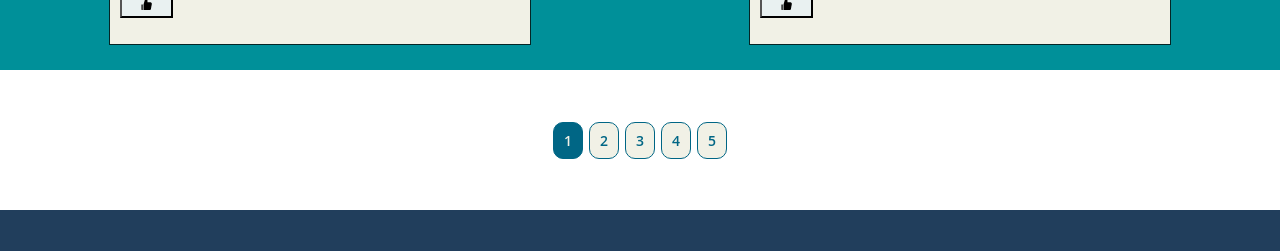
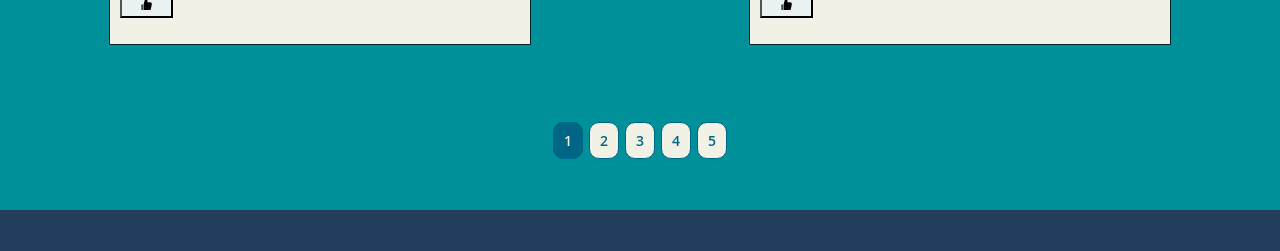
Before and after one commit to dinythomas89/virtual-gallery, a React (Create React App) app: page / in a window 1280 px wide. Shown: the part 1480-1731 px from the top of the page. Built offline with nearby package versions, Linux system fonts and the light colour scheme.

Commit message:
moved the fetch to store

```diff
--- a/src/App.tsx
+++ b/src/App.tsx
@@ -5,6 +5,7 @@ import { GlobalStyle } from "./styles/global.styles";
 import Header from "./components/Header";
 import Footer from "./components/Footer";
 import ImageList from "./pages/ImageList";
+import { Container } from "./styles/app.styles";
 
 const Favourites = lazy(() => import("./pages/Favourites"));
 
@@ -13,12 +14,14 @@ const App = () => {
     <Fragment>
       <GlobalStyle />
       <Header />
+      <Container>
         <Suspense fallback={<h2>Loading...</h2>}>
           <Routes>
             <Route path="/" element={<ImageList />} />
             <Route path="/favourites" element={<Favourites />} />
           </Routes>
         </Suspense>
+      </Container>
       <Footer />
     </Fragment>
   );
--- a/src/pages/ImageList.tsx
+++ b/src/pages/ImageList.tsx
@@ -6,7 +6,7 @@ import { CardContainer } from "../styles/pages.styles";
 
 const GalleryList = () => {
   const data = useImageStore((state) => state.data);
-  const updateData = useImageStore((state) => state.updateData);
+  const fetchData = useImageStore((state) => state.fetchData);
   const ids = useImageStore((state) => state.ids);
   const updateIds = useImageStore((state) => state.updateIds);
   const currentPage = usePaginationStore((state) => state.currentPage);
@@ -15,25 +15,8 @@ const GalleryList = () => {
   );
   const recordsPerPage = usePaginationStore((state) => state.recordsPerPage);
 
-  const getData = async () => {
-    try {
-      const response = await fetch("./dataset.json", {
-        headers: {
-          "Content-Type": "application/json",
-          Accept: "application/json",
-        },
-      });
-      const result = await response.json();
-      updateData(result);
-    } catch (error) {
-      if (error) {
-        return error;
-      }
-    }
-  };
-
   useEffect(() => {
-    getData();
+    fetchData();
   }, []);
 
   const indexOfLastRecord = currentPage * recordsPerPage;
@@ -42,6 +25,7 @@ const GalleryList = () => {
   const numberOfPages = Math.ceil(data.length / recordsPerPage);
 
   console.log(ids);
+
   return (
     <>
       <CardContainer>
--- a/src/store/imageStore.ts
+++ b/src/store/imageStore.ts
@@ -4,7 +4,7 @@ import { Data } from "../model/Data";
 interface ImageStore {
   data: Data[];
   ids: number[];
-  updateData: (newData: Data[]) => void;
+  fetchData: () => void;
   updateIds: (newIds: number) => void;
 }
 
@@ -17,8 +17,19 @@ interface PaginationStore {
 export const useImageStore = create<ImageStore>((set) => ({
   data: [],
   ids: [],
-  updateData: (newData: Data[]) => {
-    set({ data: newData });
+  fetchData: async () => {
+    try {
+      const response = await fetch("./dataset.json", {
+        headers: {
+          "Content-Type": "application/json",
+          Accept: "application/json",
+        },
+      });
+      const result = await response.json();
+      set({ data: result });
+    } catch (error) {
+      return error;
+    }
   },
   updateIds: (newIds: number) => {
     set((state) => ({
--- /dev/null
+++ b/src/styles/app.styles.ts
@@ -0,0 +1,5 @@
+import styled from "styled-components";
+
+export const Container = styled.div`
+  background: #009099;
+`;
--- a/src/styles/pagination.styles.ts
+++ b/src/styles/pagination.styles.ts
@@ -4,7 +4,7 @@ export const PaginationContainer = styled.ul`
 display: flex;
   justify-content: center;
   align-items: center;
-  margin: 4% 0;
+  padding: 4% 0;
   gap: 6px;
   }`;
 
```
Lines whose indentation alone changed are shown as unchanged.
